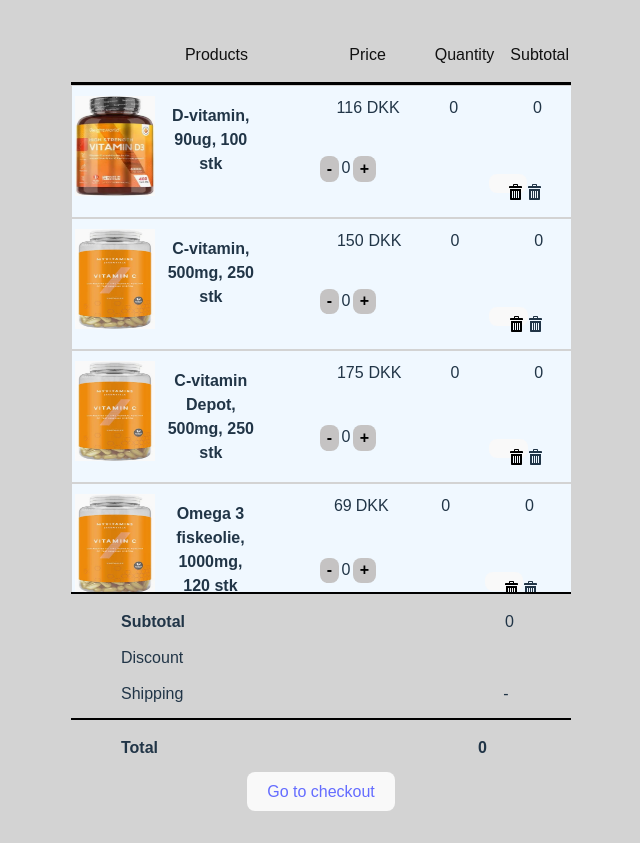
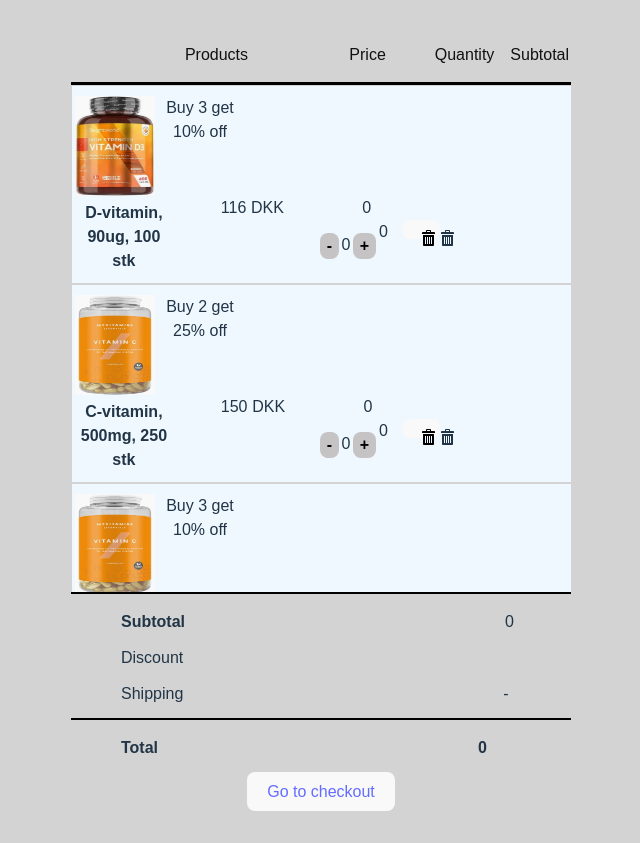
Before and after one commit to F2024-Frontend-Backend/Frontend, a React (Vite) app: page / in a window 1280 px wide. Shown: the whole page, without its empty margins (319-959 px from the left). Built offline with nearby package versions, Linux system fonts and the light colour scheme; grey boxes are pictures that could not be loaded.

Commit message:
set up initial info box

```diff
--- a/src/components/Basket/ShoppingBasket.css
+++ b/src/components/Basket/ShoppingBasket.css
@@ -15,7 +15,7 @@ body{
     display: none;
   }
 
-  .item-container {
+  .itemContainer {
     background-color: aliceblue;
     display: flex;
     /*align-items: flex-start;
--- a/src/components/Basket/ShoppingBasket.tsx
+++ b/src/components/Basket/ShoppingBasket.tsx
@@ -33,8 +33,8 @@ interface Props {
   name: string;
   price: number;
   currency: string;
-  rabatQuantity: number;
-  rabatPercent: number;
+  rebateQuantity: number;
+  rebatePercent: number;
   imageUrl?: string;
   count: number;
 }
@@ -85,20 +85,25 @@ const ItemsList: React.FC<itemProps> = ({
     name,
     price,
     currency,
+    rebatePercent,
+    rebateQuantity,
     imageUrl,
     onItemCountChange,
     count,
   }) => {
+
+
+
     totalPrice = price * count;
     return (
       <>
-        <div className="item-container" key={id}>
+        <div className="itemContainer" key={id}>
           <div>
             {imageUrl && <img className="image" src={imageUrl} alt="" />}
             <span className="name box2">
               <strong>{name}</strong>
             </span>
-            <span></span>
+            { rebate({rebatePercent, rebateQuantity, count})}
             <span className="price">
               {price}
               <span className="currency">{currency}</span>
@@ -138,8 +143,8 @@ const ItemsList: React.FC<itemProps> = ({
                 name={item.name}
                 price={item.price}
                 currency={item.currency}
-                rabatPercent={item.rabatPercent}
-                rabatQuantity={item.rabatQuantity}
+                rebatePercent={item.rebatePercent}
+                rebateQuantity={item.rebateQuantity}
                 imageUrl={item.imageUrl}
                 count={itemCounts[item.id] || 0}
                 onItemCountChange={onItemCountChange}
@@ -178,5 +183,29 @@ const ItemsList: React.FC<itemProps> = ({
   );
 };
 
+interface ReabteProps {
+  rebateQuantity: number;
+  rebatePercent: number;
+  count: number;
+}
+
+const rebate: React.FC<ReabteProps> = ({
+  rebatePercent,
+  rebateQuantity,
+  count,
+}) => {
+  const [expanded, setExpanded] = useState(false);
+
+  if (rebateQuantity > 0 && rebateQuantity > count ) {
+    console.log("if accepted")
+    return (
+      <div className="reabte">
+        <span>Buy {rebateQuantity} get {rebatePercent}% off</span>
+      </div>
+    )
+
+  }
+}
+
 
 export default ItemsList;
```
